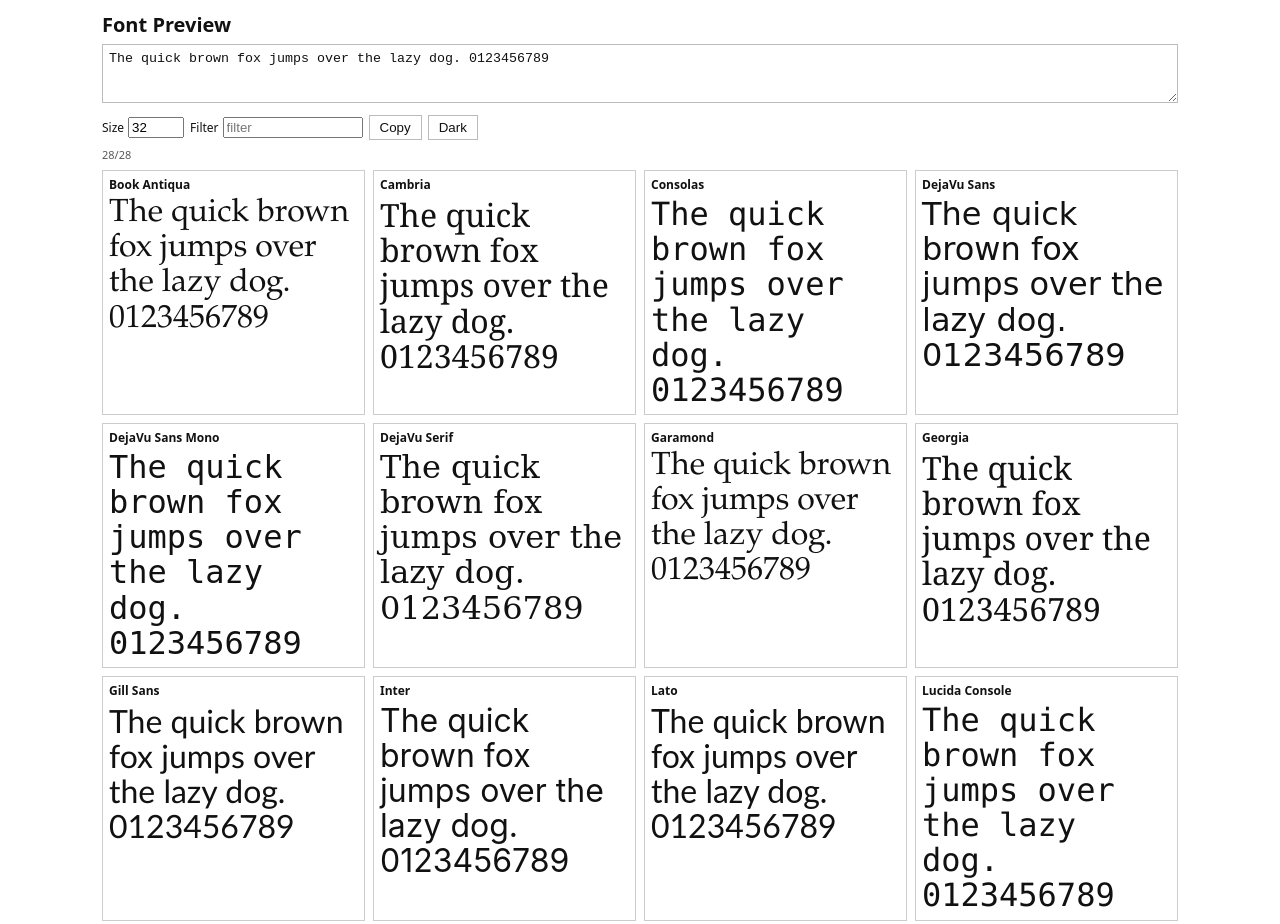
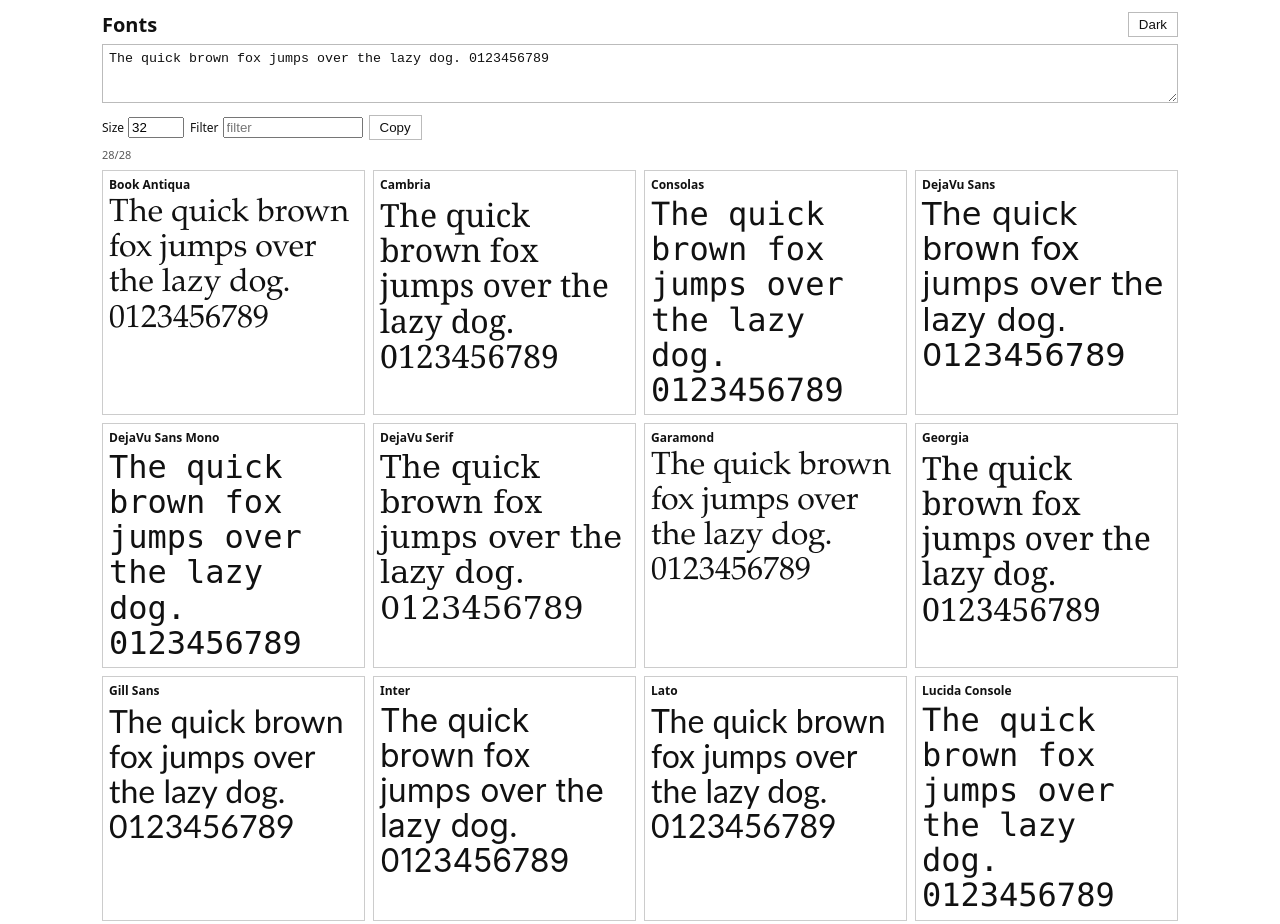
Before and after one commit to glipitch/fonts, a plain HTML site: page index.html in a window 1280 px wide. Shown: the top 924 px of the page. Drawn offline with Linux system fonts and the light colour scheme.

Commit message:
Update title, position theme button

```diff
--- a/index.html
+++ b/index.html
@@ -3,18 +3,18 @@
   <head>
     <meta charset="UTF-8" />
     <meta name="viewport" content="width=device-width,initial-scale=1" />
-    <title>Font Preview</title>
+    <title>Fonts</title>
     <link rel="stylesheet" href="styles.css" />
   </head>
   <body>
     <header>
-      <h1>Font Preview</h1>
+      <button id="th" type="button" aria-pressed="false" class="top-theme">Dark</button>
+      <h1>Fonts</h1>
       <textarea id="t" rows="3">The quick brown fox jumps over the lazy dog. 0123456789</textarea>
       <div class="bar">
         <label>Size <input id="sz" type="number" value="32" min="8" max="160" /></label>
         <label>Filter <input id="flt" type="text" placeholder="filter" /></label>
         <button id="cpy" type="button">Copy</button>
-        <button id="th" type="button" aria-pressed="false">Dark</button>
       </div>
       <div id="st" role="status" aria-live="polite">Detecting…</div>
     </header>
--- a/styles.css
+++ b/styles.css
@@ -7,6 +7,7 @@ body {
 	background: #fff;
 	color: #111;
 }
+header { position: relative; }
 body.dark { background: #111; color: #eee; }
 h1 { font-size: 20px; margin: 0 0 6px; }
 textarea {
@@ -29,6 +30,7 @@ button {
 	padding: 4px 10px;
 	cursor: pointer;
 }
+button.top-theme { position: absolute; top: 0; right: 0; }
 button:hover { background: #4a74ff22; }
 #st { font-size: 11px; opacity: .7; margin: 4px 0 8px; }
 #out { display: grid; gap: 8px; grid-template-columns: repeat(auto-fill, minmax(220px, 1fr)); }
```
